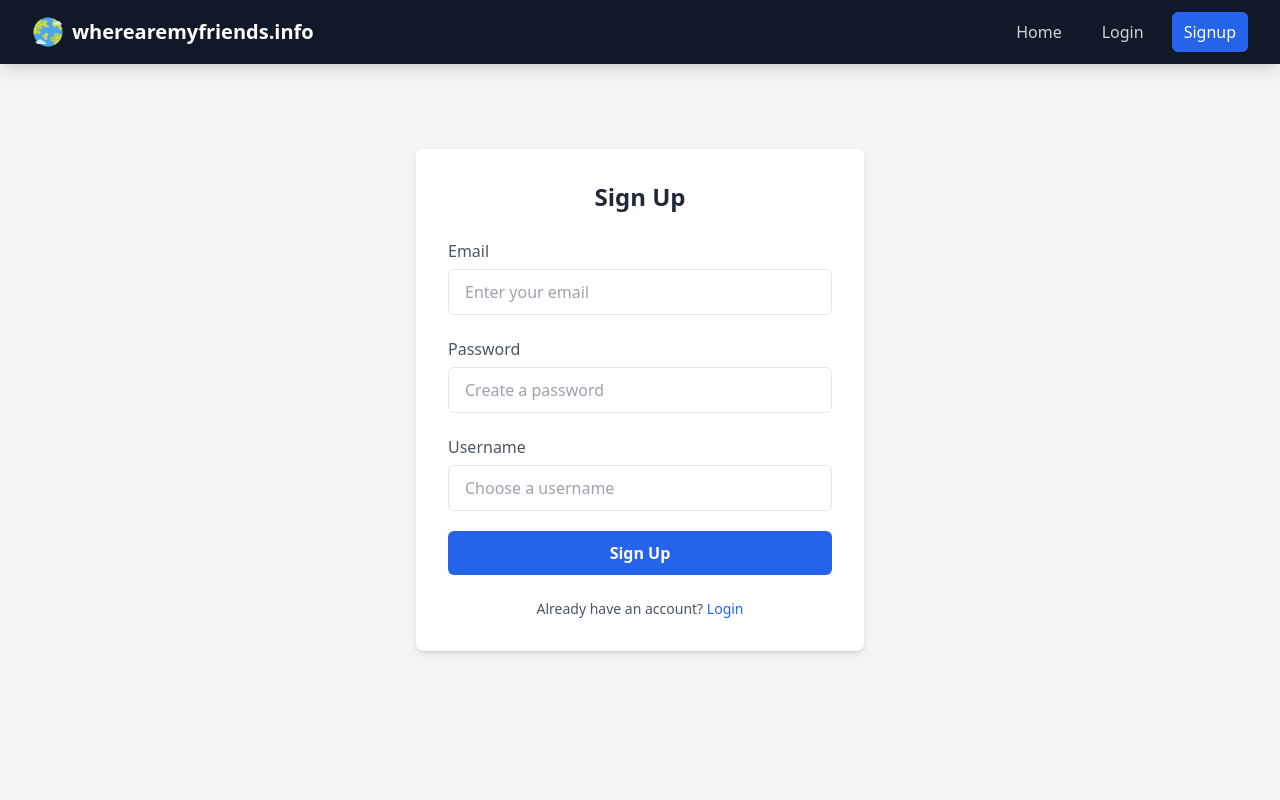
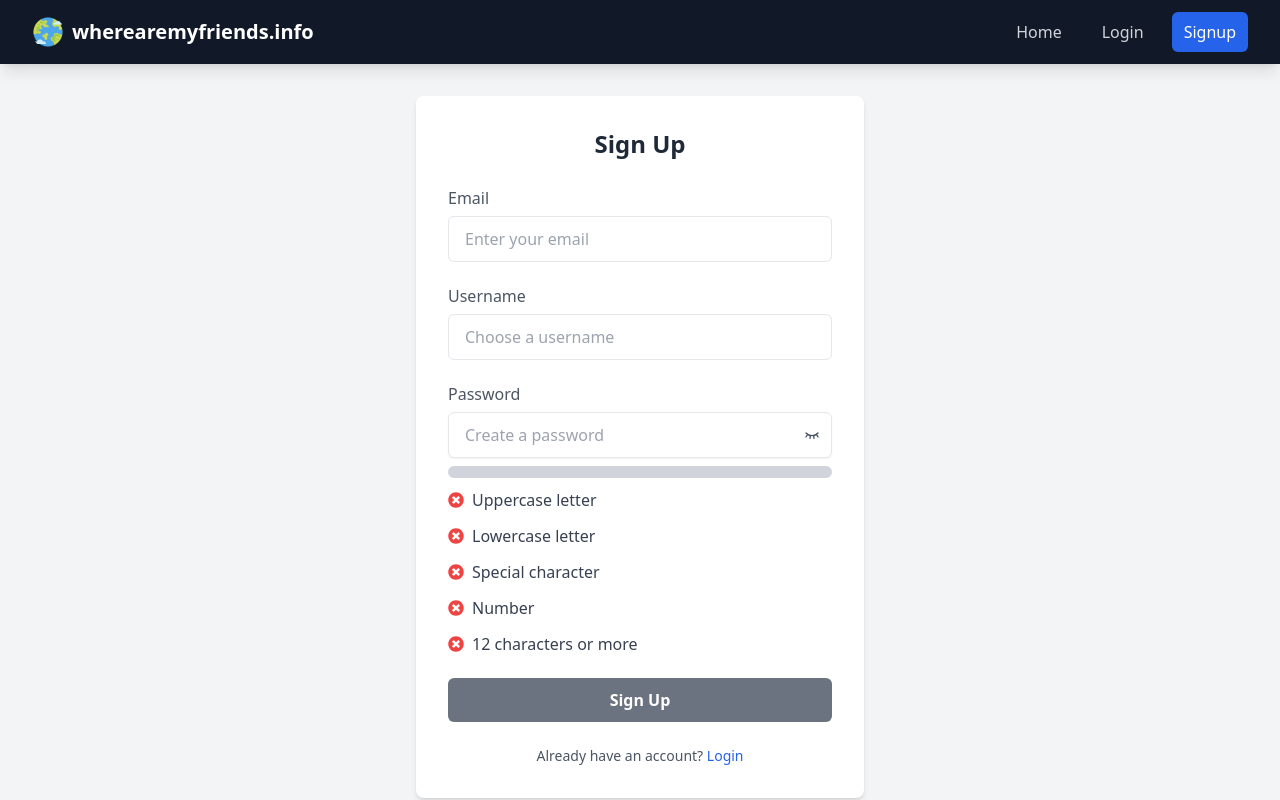
Before and after one commit to trebeljahr/wherearemyfriends.info, a React (Create React App) app in the folder client/: page /signup in a window 1280 px wide. Shown: the top 800 px of the page. Built offline with nearby package versions, Linux system fonts and the light colour scheme; no server answers.

Commit message:
improve design

```diff
--- a/client/src/App.tsx
+++ b/client/src/App.tsx
@@ -1,12 +1,13 @@
 import { Routes, Route } from "react-router-dom";
 import { HomePage } from "./pages/HomePage";
-import { ProfilePage } from "./pages/ProfilePage";
+import { MyLocationPage } from "./pages/MyLocationPage";
 import { SignupPage } from "./pages/SignupPage";
 import { LoginPage } from "./pages/LoginPage";
 import { Navbar } from "./components/Navbar";
 import { IsPrivate } from "./components/IsPrivate";
 import { IsAnon } from "./components/IsAnon";
 import { FriendsPage } from "./pages/FriendsPage";
+import { ProfileSettingsPage } from "./pages/ProfileSettingsPage";
 
 export function App() {
   return (
@@ -18,10 +19,10 @@ export function App() {
           <Route path="/" element={<HomePage />} />
 
           <Route
-            path="/profile"
+            path="/location"
             element={
               <IsPrivate>
-                <ProfilePage />
+                <MyLocationPage />
               </IsPrivate>
             }
           />
@@ -45,6 +46,15 @@ export function App() {
           />
 
           <Route
+            path="/settings"
+            element={
+              <IsPrivate>
+                <ProfileSettingsPage />
+              </IsPrivate>
+            }
+          />
+
+          <Route
             path="/login"
             element={
               <IsAnon>
--- a/client/src/components/Navbar.tsx
+++ b/client/src/components/Navbar.tsx
@@ -33,7 +33,7 @@ export const Navbar = () => {
 
       {user ? (
         <>
-          <PreconfiguredNavlink to="/profile">Profile</PreconfiguredNavlink>
+          <PreconfiguredNavlink to="/location">Location</PreconfiguredNavlink>
           <PreconfiguredNavlink to="/friends">Friends</PreconfiguredNavlink>
         </>
       ) : (
--- a/client/src/index.css
+++ b/client/src/index.css
@@ -16,6 +16,4 @@ body {
 
 .maplibregl-popup-close-button {
   padding: 5px;
-
-  /* margin: 2px; */
 }
--- a/client/src/pages/FriendsPage.tsx
+++ b/client/src/pages/FriendsPage.tsx
@@ -4,7 +4,7 @@ import { PendingFriendRequests } from "src/components/PendingFriendRequests";
 
 export const FriendsPage = () => {
   return (
-    <div className="pt-24">
+    <div className="pt-24 px-4 sm:px-6 lg:px-8 ">
       <h1>Friends page</h1>
 
       <FriendList />
--- a/client/src/pages/HomePage.tsx
+++ b/client/src/pages/HomePage.tsx
@@ -5,7 +5,7 @@ import { useAuth } from "src/context/auth.context";
 
 function HomePageForLoggedInUsers() {
   return (
-    <div className="pt-24">
+    <div className="pt-24 px-4 sm:px-6 lg:px-8 ">
       <h1>Home page</h1>
       <h2>Here are your friends on the map</h2>
 
--- /dev/null
+++ b/client/src/pages/MyLocationPage.tsx
@@ -0,0 +1,10 @@
+import { UpdateMyLocation } from "src/components/UpdateMyLocation";
+
+export function MyLocationPage() {
+  return (
+    <div className="pt-24 px-4 sm:px-6 lg:px-8 ">
+      <h1>Current Location</h1>
+      <UpdateMyLocation />
+    </div>
+  );
+}
--- a/client/src/pages/ProfilePage.tsx
+++ /dev/null
@@ -1,12 +0,0 @@
-import { UpdateMyLocation } from "src/components/UpdateMyLocation";
-import { ProfilePictureUpload } from "src/components/ProfilePictureUpload";
-
-export function ProfilePage() {
-  return (
-    <div className="pt-24">
-      <h1>Profile page</h1>
-      <UpdateMyLocation />
-      <ProfilePictureUpload />
-    </div>
-  );
-}
--- /dev/null
+++ b/client/src/pages/ProfileSettingsPage.tsx
@@ -0,0 +1,10 @@
+import { ProfilePictureUpload } from "src/components/ProfilePictureUpload";
+
+export function ProfileSettingsPage() {
+  return (
+    <div className="pt-24 px-4 sm:px-6 lg:px-8 ">
+      <h1>Profile Settings</h1>
+      <ProfilePictureUpload />
+    </div>
+  );
+}
--- a/client/src/pages/SignupPage.tsx
+++ b/client/src/pages/SignupPage.tsx
@@ -1,6 +1,90 @@
 import { ChangeEvent, useState } from "react";
+import {
+  FaCheckCircle,
+  FaExclamationCircle,
+  FaTimesCircle,
+} from "react-icons/fa";
+import { TbEyeClosed, TbEye } from "react-icons/tb";
 import { Link, useNavigate } from "react-router-dom";
 import authService from "../services/auth.service";
+
+const PasswordStrengthMeter = ({
+  passwordStrength,
+}: {
+  passwordStrength: number;
+}) => {
+  const strengthColors = ["red", "orange", "#03a2cc", "#03a2cc", "#0ce052"];
+  const strengthColor = strengthColors[passwordStrength - 1] || "";
+  const strengthWidth = `${(passwordStrength / 5) * 100}%`;
+
+  return (
+    <div className="h-[0.75rem] bg-gray-300 rounded-md my-2">
+      <div
+        className="h-full rounded-md transition-all duration-200"
+        style={{ backgroundColor: strengthColor, width: strengthWidth }}
+      />
+    </div>
+  );
+};
+
+const PasswordCriteriaChecklist = ({
+  passwordTracker,
+}: {
+  passwordTracker: PasswordTracker;
+}) => {
+  return (
+    <div className="space-y-2">
+      <div className="flex items-center">
+        {passwordTracker.uppercase ? (
+          <FaCheckCircle className="text-green-500 mr-2" />
+        ) : (
+          <FaTimesCircle className="text-red-500 mr-2" />
+        )}
+        <span>Uppercase letter</span>
+      </div>
+      <div className="flex items-center">
+        {passwordTracker.lowercase ? (
+          <FaCheckCircle className="text-green-500 mr-2" />
+        ) : (
+          <FaTimesCircle className="text-red-500 mr-2" />
+        )}
+        <span>Lowercase letter</span>
+      </div>
+      <div className="flex items-center">
+        {passwordTracker.specialChar ? (
+          <FaCheckCircle className="text-green-500 mr-2" />
+        ) : (
+          <FaTimesCircle className="text-red-500 mr-2" />
+        )}
+        <span>Special character</span>
+      </div>
+      <div className="flex items-center">
+        {passwordTracker.number ? (
+          <FaCheckCircle className="text-green-500 mr-2" />
+        ) : (
+          <FaTimesCircle className="text-red-500 mr-2" />
+        )}
+        <span>Number</span>
+      </div>
+      <div className="flex items-center">
+        {passwordTracker.twelveCharactersOrMore ? (
+          <FaCheckCircle className="text-green-500 mr-2" />
+        ) : (
+          <FaTimesCircle className="text-red-500 mr-2" />
+        )}
+        <span>12 characters or more</span>
+      </div>
+    </div>
+  );
+};
+
+type PasswordTracker = {
+  uppercase: RegExpMatchArray | null;
+  lowercase: RegExpMatchArray | null;
+  number: RegExpMatchArray | null;
+  specialChar: RegExpMatchArray | null;
+  twelveCharactersOrMore: RegExpMatchArray | null;
+};
 
 export function SignupPage() {
   const [email, setEmail] = useState("");
@@ -16,6 +100,7 @@ export function SignupPage() {
   const handlePassword = (e: ChangeEvent<HTMLInputElement>) => {
     setPassword(e.target.value);
   };
+
   const handleName = (e: ChangeEvent<HTMLInputElement>) => {
     setUsername(e.target.value);
   };
@@ -28,13 +113,39 @@ export function SignupPage() {
       await authService.signup(requestBody);
       navigate("/login");
     } catch (error: any) {
-      const errorDescription = error.response.data.message;
-      setErrorMessage(errorDescription);
+      console.log(error);
+
+      const errorMessage = error?.response?.data?.message || error?.message;
+      setErrorMessage(errorMessage);
     }
   };
 
+  const [passwordVisible, setPasswordVisible] = useState(false);
+
+  const togglePasswordVisibility = () => {
+    setPasswordVisible(!passwordVisible);
+  };
+
+  const atLeastOneUppercase = /[A-Z]/g;
+  const atLeastOneLowercase = /[a-z]/g;
+  const atLeastOneNumeric = /[0-9]/g;
+  const atLeastOneSpecialChar = /[#?!@$%^&*-]/g;
+  const twelveCharactersOrMore = /.{12,}/g;
+
+  const passwordTracker = {
+    uppercase: password.match(atLeastOneUppercase),
+    lowercase: password.match(atLeastOneLowercase),
+    number: password.match(atLeastOneNumeric),
+    specialChar: password.match(atLeastOneSpecialChar),
+    twelveCharactersOrMore: password.match(twelveCharactersOrMore),
+  };
+
+  const passwordStrength = Object.values(passwordTracker).filter(
+    (value) => value
+  ).length;
+
   return (
-    <div className="flex items-center justify-center min-h-screen bg-gray-100">
+    <div className="py-24 flex items-center justify-center min-h-screen bg-gray-100">
       <div className="w-full max-w-md p-8 space-y-6 bg-white rounded-lg shadow-md">
         <h1 className="text-2xl font-bold text-center text-gray-800">
           Sign Up
@@ -42,17 +153,7 @@ export function SignupPage() {
 
         {errorMessage && (
           <div className="flex items-center p-4 text-sm text-red-700 bg-red-100 border border-red-200 rounded-md">
-            <svg
-              className="w-5 h-5 mr-2"
-              fill="currentColor"
-              viewBox="0 0 20 20"
-            >
-              <path
-                fillRule="evenodd"
-                d="M8.257 3.099c.366-.446.927-.598 1.433-.457a1.502 1.502 0 011.23 1.23c.141.506-.011 1.067-.457 1.433L10 5.414l-3 3V11h2.586l3-3 .293-.293c.366-.366.927-.598 1.433-.457a1.502 1.502 0 011.23 1.23c.141.506-.011 1.067-.457 1.433l-.293.293-7 7a1 1 0 01-1.414 0l-7-7a1 1 0 010-1.414l7-7z"
-                clipRule="evenodd"
-              />
-            </svg>
+            <FaExclamationCircle className="w-5 h-5 mr-2" />
             {errorMessage}
           </div>
         )}
@@ -72,19 +173,6 @@ export function SignupPage() {
           </div>
 
           <div>
-            <label className="block mb-1 text-gray-600">Password</label>
-            <input
-              type="password"
-              name="password"
-              value={password}
-              onChange={handlePassword}
-              className="w-full px-4 py-2 text-gray-700 bg-white border rounded-md transition duration-200 focus:outline-none focus:ring focus:border-blue-300"
-              placeholder="Create a password"
-              required
-            />
-          </div>
-
-          <div>
             <label className="block mb-1 text-gray-600">Username</label>
             <input
               type="text"
@@ -97,9 +185,40 @@ export function SignupPage() {
             />
           </div>
 
+          <div>
+            <label className="block mb-1 text-gray-600">Password</label>
+
+            <div className="relative w-full">
+              <input
+                type={passwordVisible ? "text" : "password"}
+                name="password"
+                value={password}
+                onChange={handlePassword}
+                className="w-full px-4 py-2 border rounded-md shadow-sm focus:outline-none focus:ring-2 focus:ring-blue-500 focus:border-transparent"
+                placeholder="Create a password"
+                required
+              />
+              <button
+                type="button"
+                onClick={togglePasswordVisibility}
+                className="absolute right-0 inset-y-0 flex items-center px-3 text-gray-600 focus:outline-none"
+              >
+                {passwordVisible ? <TbEye /> : <TbEyeClosed />}
+              </button>
+            </div>
+
+            <PasswordStrengthMeter passwordStrength={passwordStrength} />
+            <PasswordCriteriaChecklist passwordTracker={passwordTracker} />
+          </div>
+
           <button
             type="submit"
-            className="w-full px-4 py-2 font-semibold text-white bg-blue-600 rounded-md hover:bg-blue-700 transition duration-200 focus:outline-none focus:ring focus:ring-blue-300"
+            disabled={passwordStrength < 5}
+            className={`w-full px-4 py-2 font-semibold text-white ${
+              passwordStrength >= 5 ? "bg-blue-600" : "bg-gray-500"
+            } rounded-md ${
+              passwordStrength >= 5 && "hover:bg-blue-700"
+            } transition duration-200 focus:outline-none focus:ring focus:ring-blue-300`}
           >
             Sign Up
           </button>
```
Also changed, not shown: client/src/components/LandingPage.tsx (+17 -16 lines), client/src/components/MapWithFriendMarkers.tsx (+34 -39 lines), 1 other file (tests, documents, lock files or other folders).
